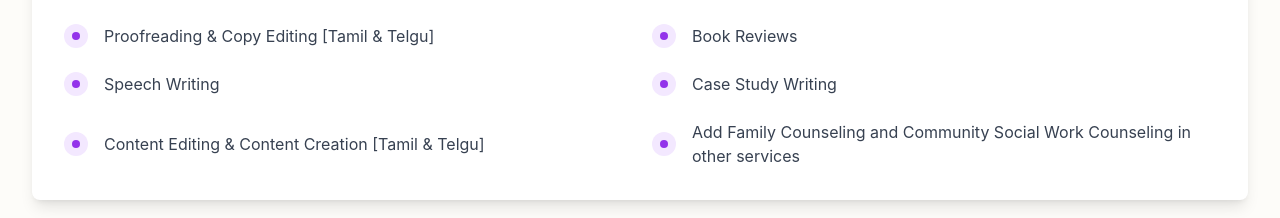
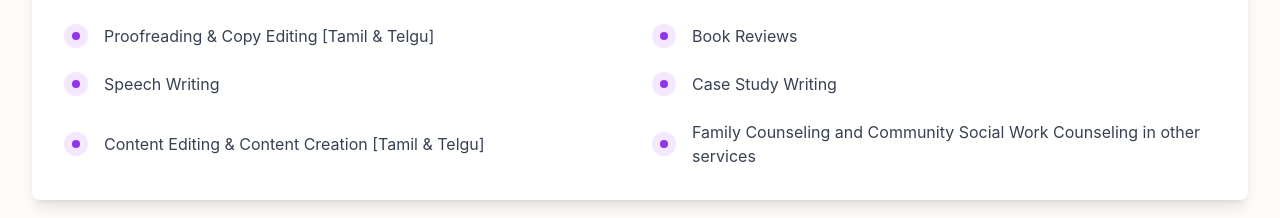
Before and after one commit to Pavi-1128/Raamalakshmi, a React (Vite) app: page /services in a window 1280 px wide. Shown: the part 2546-2764 px from the top of the page. Built offline with nearby package versions, Linux system fonts and the light colour scheme.

Commit message:
eigth commit

```diff
--- a/src/pages/Services.tsx
+++ b/src/pages/Services.tsx
@@ -350,7 +350,7 @@ const Services = () => {
     'Speech Writing',
     'Case Study Writing',
     'Content Editing & Content Creation [Tamil & Telgu]',
-    'Add Family Counseling and Community Social Work Counseling in other services'
+    'Family Counseling and Community Social Work Counseling in other services'
   ];
 
   return (
```
